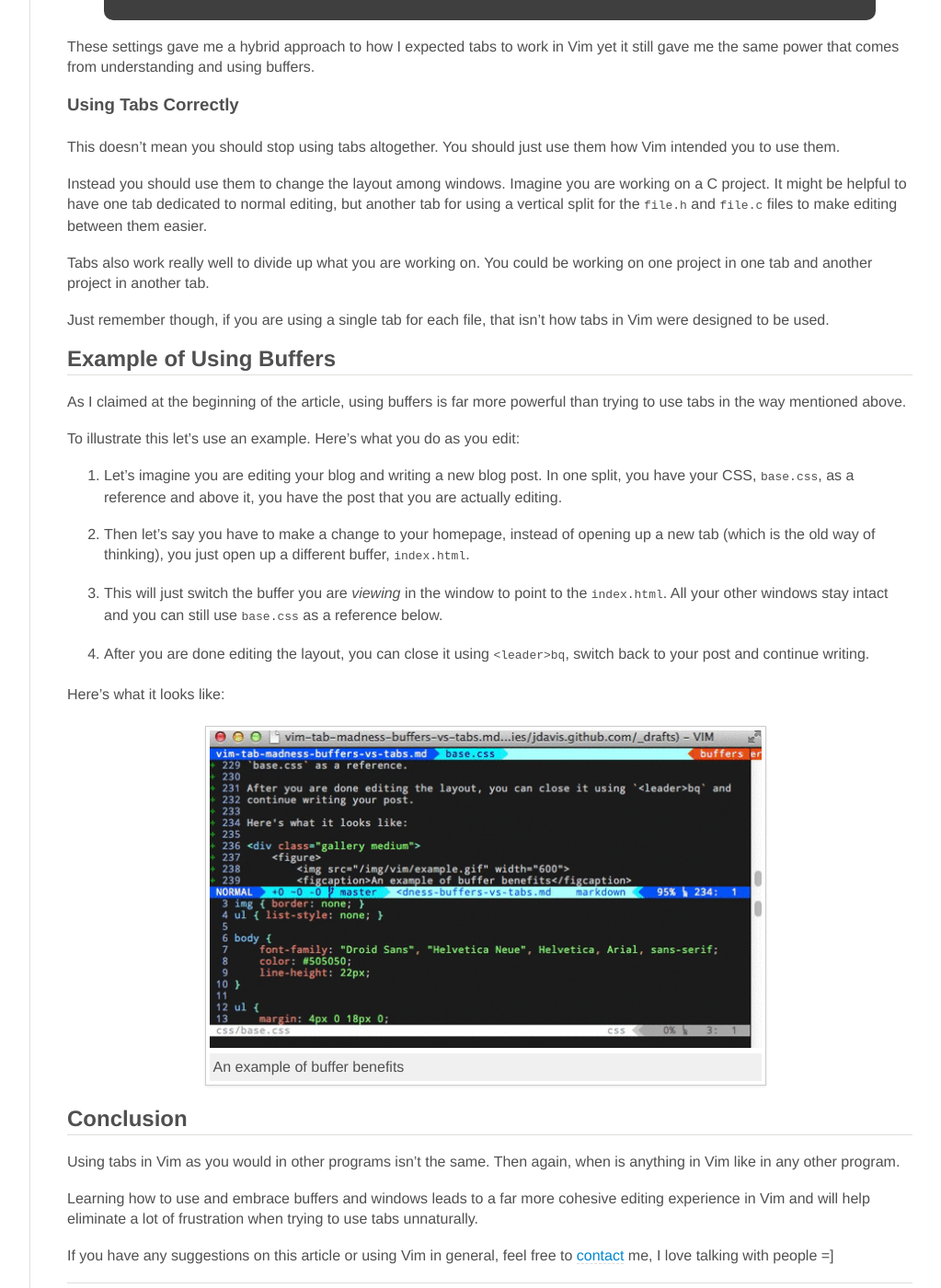
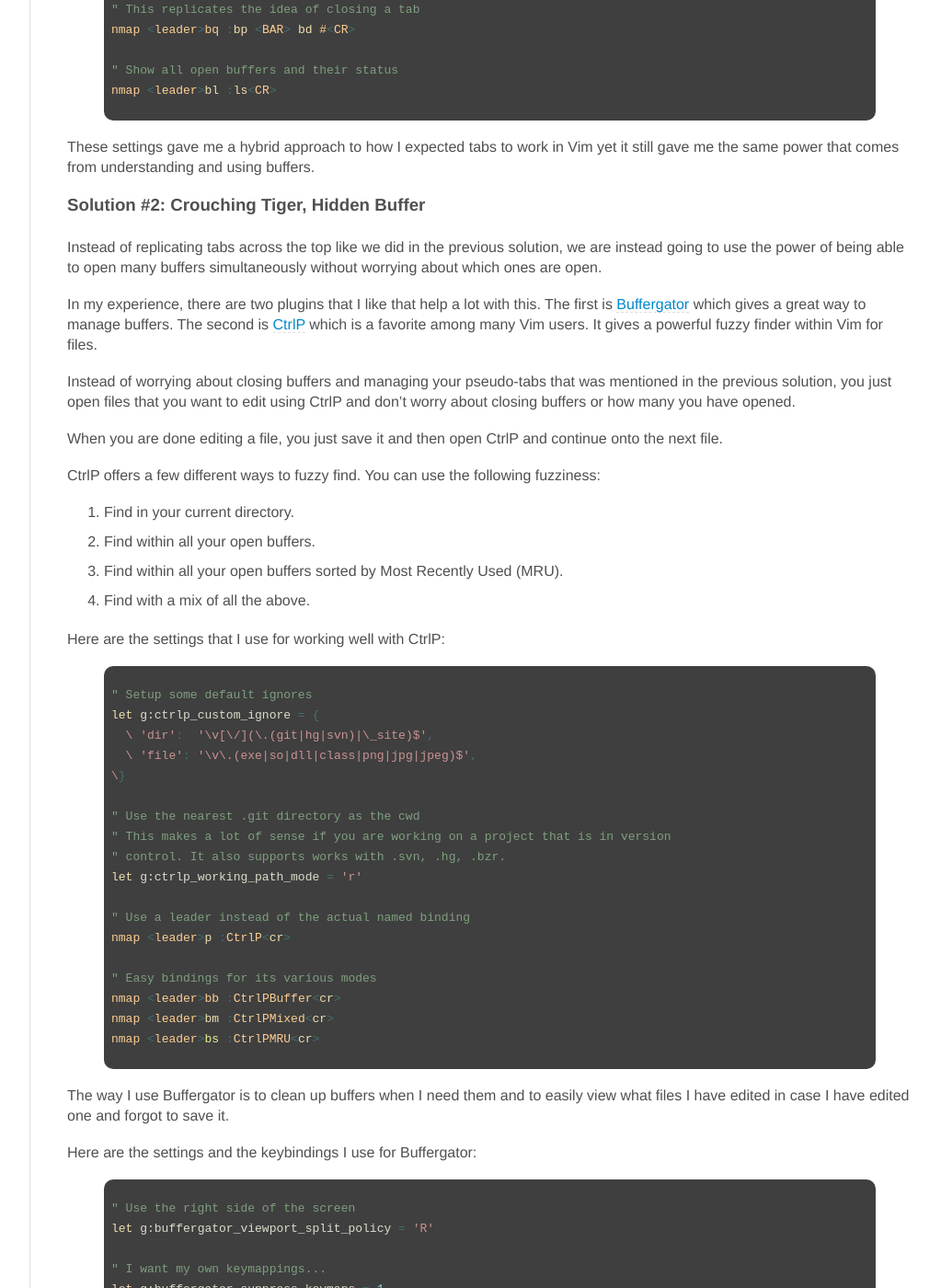
Before and after one commit to jdavis/jdavis.github.com, a Jekyll site: the page built from _posts/2014-04-05-vim-tab-madness-buffers-vs-tabs.md, in a window 1280 px wide and 1400 px high, scrolled down 5369 px. Shown: the whole window at 92% size, without its empty margins (198-1221 px from the left). Built offline with Jekyll 4.4.1, drawn with Linux system fonts in a browser that asks for light colours; nearby versions of some CDN libraries; some web fonts are replaced; some of the changed text lies outside the part shown.

Commit message:
Update Vim Buffer post for another solution

```diff
--- a/_posts/2014-04-05-vim-tab-madness-buffers-vs-tabs.md
+++ b/_posts/2014-04-05-vim-tab-madness-buffers-vs-tabs.md
@@ -168,7 +168,13 @@
 it might be useful to stop using tabs altogether until you understand how to
 edit with just using buffers/windows.
 
-The way I did this was to change my Vim setup a bit.
+I'm going to present two different ways to use buffers. The first is to
+use buffers to replicate how tabs work in other editors.
+
+The second is a more natural way to the Vim editor that yields a lot of
+power.
+
+### Solution #1: Replicating Tabs with Buffers
 
 The first thing I did was install a plugin that allows me to visualize all the
 buffers open across the top. There are multiple different [plugins][buf-plugins]
@@ -200,7 +206,8 @@
 this by adding these to my [.vimrc][vimrc] as well:
 
 {% highlight vim %}
-" My preference with using buffers. See `:h hidden` for more details
+" This allows buffers to be hidden if you've modified a buffer.
+" This is almost a must if you wish to use buffers in this way.
 set hidden
 
 " To open a new empty buffer
@@ -225,6 +232,84 @@
 work in Vim yet it still gave me the same power that comes from
 understanding and using buffers.
 
+### Solution #2: Crouching Tiger, Hidden Buffer
+
+Instead of replicating tabs across the top like we did in the previous solution,
+we are instead going to use the power of being able to open many buffers
+simultaneously without worrying about which ones are open.
+
+In my experience, there are two plugins that I like that help a lot with this.
+The first is [Buffergator][buffergator] which gives a great way to manage
+buffers. The second is [CtrlP][ctrlp] which is a favorite among many Vim users.
+It gives a powerful fuzzy finder within Vim for files.
+
+Instead of worrying about closing buffers and managing your pseudo-tabs that was
+mentioned in the previous solution, you just open files that you want to edit
+using CtrlP and don't worry about closing buffers or how many you have opened.
+
+When you are done editing a file, you just save it and then open CtrlP and
+continue onto the next file.
+
+CtrlP offers a few different ways to fuzzy find. You can use the following
+fuzziness:
+
+1. Find in your current directory.
+2. Find within all your open buffers.
+3. Find within all your open buffers sorted by Most Recently Used (MRU).
+4. Find with a mix of all the above.
+
+Here are the settings that I use for working well with CtrlP:
+
+{% highlight vim %}
+" Setup some default ignores
+let g:ctrlp_custom_ignore = {
+  \ 'dir':  '\v[\/](\.(git|hg|svn)|\_site)$',
+  \ 'file': '\v\.(exe|so|dll|class|png|jpg|jpeg)$',
+\}
+
+" Use the nearest .git directory as the cwd
+" This makes a lot of sense if you are working on a project that is in version
+" control. It also supports works with .svn, .hg, .bzr.
+let g:ctrlp_working_path_mode = 'r'
+
+" Use a leader instead of the actual named binding
+nmap <leader>p :CtrlP<cr>
+
+" Easy bindings for its various modes
+nmap <leader>bb :CtrlPBuffer<cr>
+nmap <leader>bm :CtrlPMixed<cr>
+nmap <leader>bs :CtrlPMRU<cr>
+{% endhighlight %}
+
+The way I use Buffergator is to clean up buffers when I need them and to easily
+view what files I have edited in case I have edited one and forgot to save it.
+
+Here are the settings and the keybindings I use for Buffergator:
+
+{% highlight vim %}
+" Use the right side of the screen
+let g:buffergator_viewport_split_policy = 'R'
+
+" I want my own keymappings...
+let g:buffergator_suppress_keymaps = 1
+
+" Looper buffers
+"let g:buffergator_mru_cycle_loop = 1
+
+" Go to the previous buffer open
+nmap <leader>jj :BuffergatorMruCyclePrev<cr>
+
+" Go to the next buffer open
+nmap <leader>kk :BuffergatorMruCycleNext<cr>
+
+" View the entire list of buffers open
+nmap <leader>bl :BuffergatorOpen<cr>
+
+" Shared bindings from Solution #1 from earlier
+nmap <leader>T :enew<cr>
+nmap <leader>bq :bp <BAR> bd #<cr>
+{% endhighlight %}
+
 ### Using Tabs Correctly
 
 This doesn't mean you should stop using tabs altogether. You should
@@ -236,7 +321,8 @@
 and `file.c` files to make editing between them easier.
 
 Tabs also work really well to divide up what you are working on. You could
-be working on one project in one tab and another project in another tab.
+be working on one part of the project in one tab and another part of the project
+in another tab.
 
 Just remember though, if you are using a single tab for each file, that isn't
 how tabs in Vim were designed to be used.
@@ -254,7 +340,7 @@
 
 2. Then let's say you have to make a change to your homepage, instead of opening
    up a new tab (which is the old way of thinking), you just open up a
-   different buffer, `index.html`.
+   different buffer, `index.html` using CtrlP.
 
 3. This will just switch the buffer you are *viewing* in the window to point to
    the `index.html`. All your other windows stay intact and you can still use
@@ -284,6 +370,12 @@
 If you have any suggestions on this article or using Vim in general, feel free
 to [contact][contact] me, I love talking with people =]
 
+#### Updated on Oct 25
+
+I've updated it to present my latest solution (called Solution #2) of managing
+buffers in in addition to the pseudo-tab bar with buffers that now is called
+"Solution #1".
+
 [contact]: /about/#contact
 [buf-plugins]: http://vim.wikia.com/wiki/Easier_buffer_switching#Scripts
 [airline]: https://github.com/bling/vim-airline
@@ -291,3 +383,5 @@
 [airline-buffers]: https://github.com/bling/vim-airline#smarter-tab-line
 [vim-layout]: http://stackoverflow.com/a/103590
 [vimrc]: https://github.com/jdavis/dotfiles/blob/master/.vimrc
+[buffergator]: https://github.com/jeetsukumaran/vim-buffergator
+[ctrlp]: https://github.com/kien/ctrlp.vim
```
